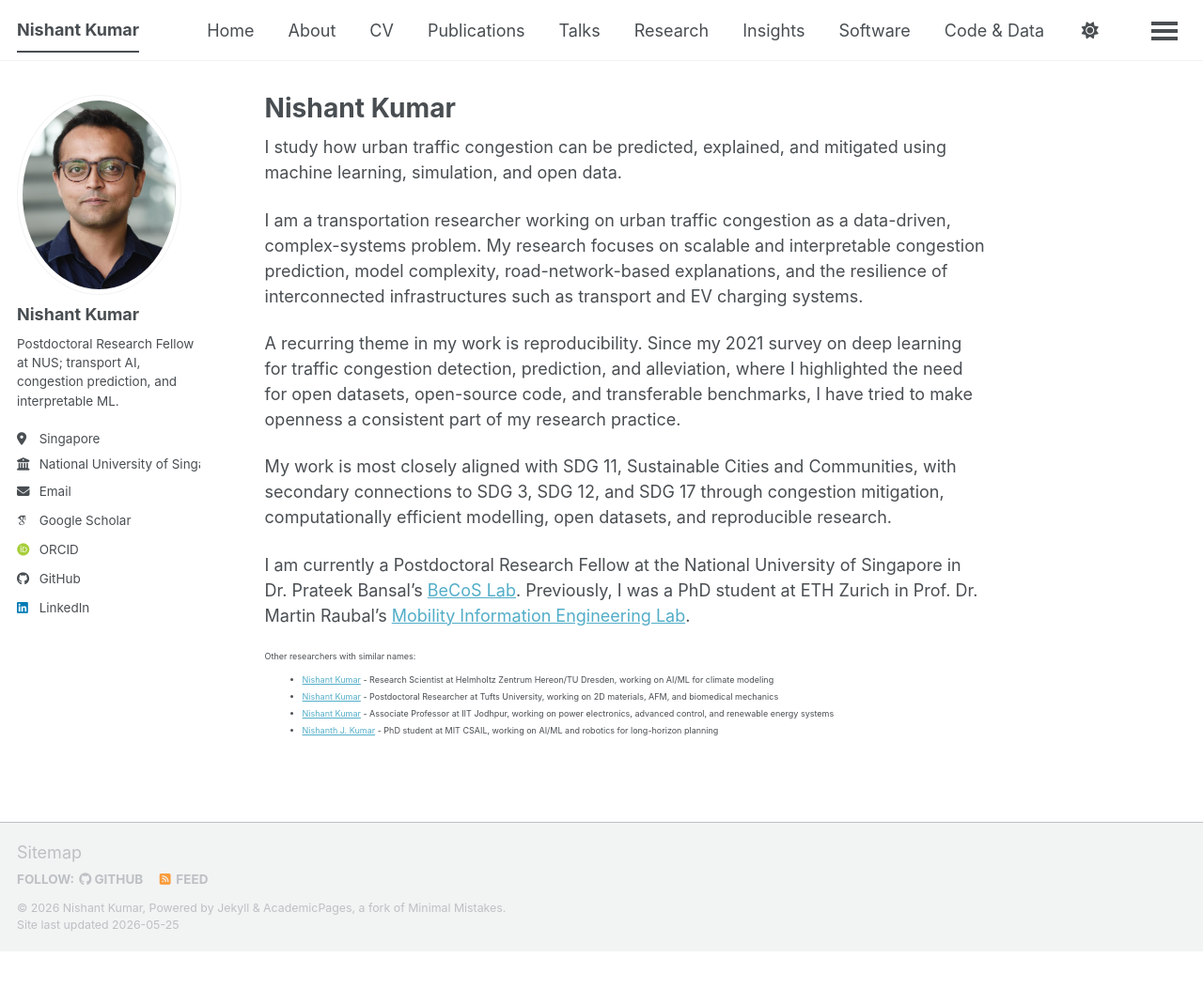
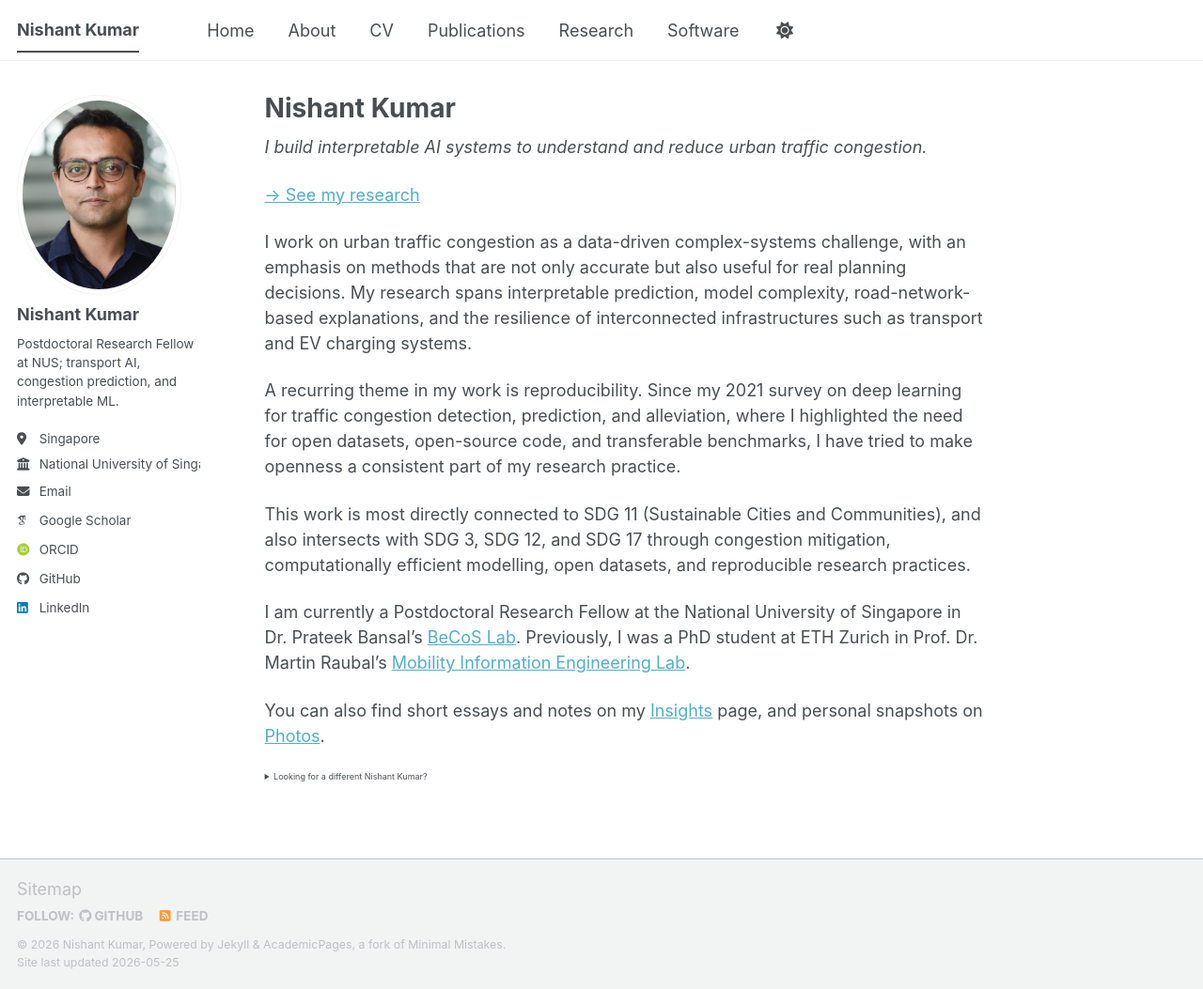
Before and after one commit to abcnishant007/abcnishant007.github.io, a Jekyll site: the page built from _pages/about.md, in a window 1280 px wide and 1053 px high. Shown: the whole window at 94% size. Built offline with Jekyll 4.4.1, drawn with Linux system fonts in a browser that asks for light colours; some web fonts are replaced; a script bundle is joined from its source files by our own code; library files that are not in the unit come from our copies.

Commit message:
Moved around text; and sections

```diff
--- a/_includes/seo.html
+++ b/_includes/seo.html
@@ -6,7 +6,7 @@
 {% endif %}
 {% assign seo_url = seo_url | default: site.github.url %}
 
-{% if page.title %}
+{% if page.title and page.title != site.title %}
   {% assign seo_title = page.title | append: " " | append: site.title_separator | append: " " | append: site.title %}
 {% endif %}
 
--- a/_pages/about.md
+++ b/_pages/about.md
@@ -6,22 +6,29 @@ redirect_from:
   - /home/
 ---
 
-I study how urban traffic congestion can be predicted, explained, and mitigated using machine learning, simulation, and open data.
+*I build interpretable AI systems to understand and reduce urban traffic congestion.*
 
-I am a transportation researcher working on urban traffic congestion as a data-driven, complex-systems problem. My research focuses on scalable and interpretable congestion prediction, model complexity, road-network-based explanations, and the resilience of interconnected infrastructures such as transport and EV charging systems.
+[→ See my research](/research/)
+
+I work on urban traffic congestion as a data-driven complex-systems challenge, with an emphasis on methods that are not only accurate but also useful for real planning decisions. My research spans interpretable prediction, model complexity, road-network-based explanations, and the resilience of interconnected infrastructures such as transport and EV charging systems.
 
 A recurring theme in my work is reproducibility. Since my 2021 survey on deep learning for traffic congestion detection, prediction, and alleviation, where I highlighted the need for open datasets, open-source code, and transferable benchmarks, I have tried to make openness a consistent part of my research practice.
 
-My work is most closely aligned with SDG 11, Sustainable Cities and Communities, with secondary connections to SDG 3, SDG 12, and SDG 17 through congestion mitigation, computationally efficient modelling, open datasets, and reproducible research.
+This work is most directly connected to SDG 11 (Sustainable Cities and Communities), and also intersects with SDG 3, SDG 12, and SDG 17 through congestion mitigation, computationally efficient modelling, open datasets, and reproducible research practices.
 
 I am currently a Postdoctoral Research Fellow at the National University of Singapore in Dr. Prateek Bansal's [BeCoS Lab](https://behaviourscience.org). Previously, I was a PhD student at ETH Zurich in Prof. Dr. Martin Raubal's [Mobility Information Engineering Lab](https://mie-lab.ethz.ch).
 
+You can also find short essays and notes on my [Insights](/insights/) page, and personal snapshots on [Photos](/photos/).
+
 <div style="font-size: 50%;">
-  <p>Other researchers with similar names:</p>
-  <ul>
-    <li><a href="https://nish03.github.io">Nishant Kumar</a> - Research Scientist at Helmholtz Zentrum Hereon/TU Dresden, working on AI/ML for climate modeling</li>
-    <li><a href="https://orcid.org/0000-0002-2814-8803">Nishant Kumar</a> - Postdoctoral Researcher at Tufts University, working on 2D materials, AFM, and biomedical mechanics</li>
-    <li><a href="https://iitj.ac.in/People/Profile/bcc4a5b6-0c7d-42b3-bf7e-aaa7c1263d67">Nishant Kumar</a> - Associate Professor at IIT Jodhpur, working on power electronics, advanced control, and renewable energy systems</li>
-    <li><a href="https://nishanthjkumar.com">Nishanth J. Kumar</a> - PhD student at MIT CSAIL, working on AI/ML and robotics for long-horizon planning</li>
-  </ul>
+  <details>
+    <summary>Looking for a different Nishant Kumar?</summary>
+    <p>If you're looking for another researcher named Nishant Kumar, the following links might help.</p>
+    <ul>
+      <li><a href="https://nish03.github.io">Nishant Kumar</a> - Research Scientist at Helmholtz Zentrum Hereon/TU Dresden, working on AI/ML for climate modeling</li>
+      <li><a href="https://orcid.org/0000-0002-2814-8803">Nishant Kumar</a> - Postdoctoral Researcher at Tufts University, working on 2D materials, AFM, and biomedical mechanics</li>
+      <li><a href="https://iitj.ac.in/People/Profile/bcc4a5b6-0c7d-42b3-bf7e-aaa7c1263d67">Nishant Kumar</a> - Associate Professor at IIT Jodhpur, working on power electronics, advanced control, and renewable energy systems</li>
+      <li><a href="https://nishanthjkumar.com">Nishanth J. Kumar</a> - PhD student at MIT CSAIL, working on AI/ML and robotics for long-horizon planning</li>
+    </ul>
+  </details>
 </div>
```
Also changed, not shown: _data/navigation.yml (+0 -12 lines), _pages/research.md (+2 -0 lines), requirements.txt (added, +46 -0 lines).
